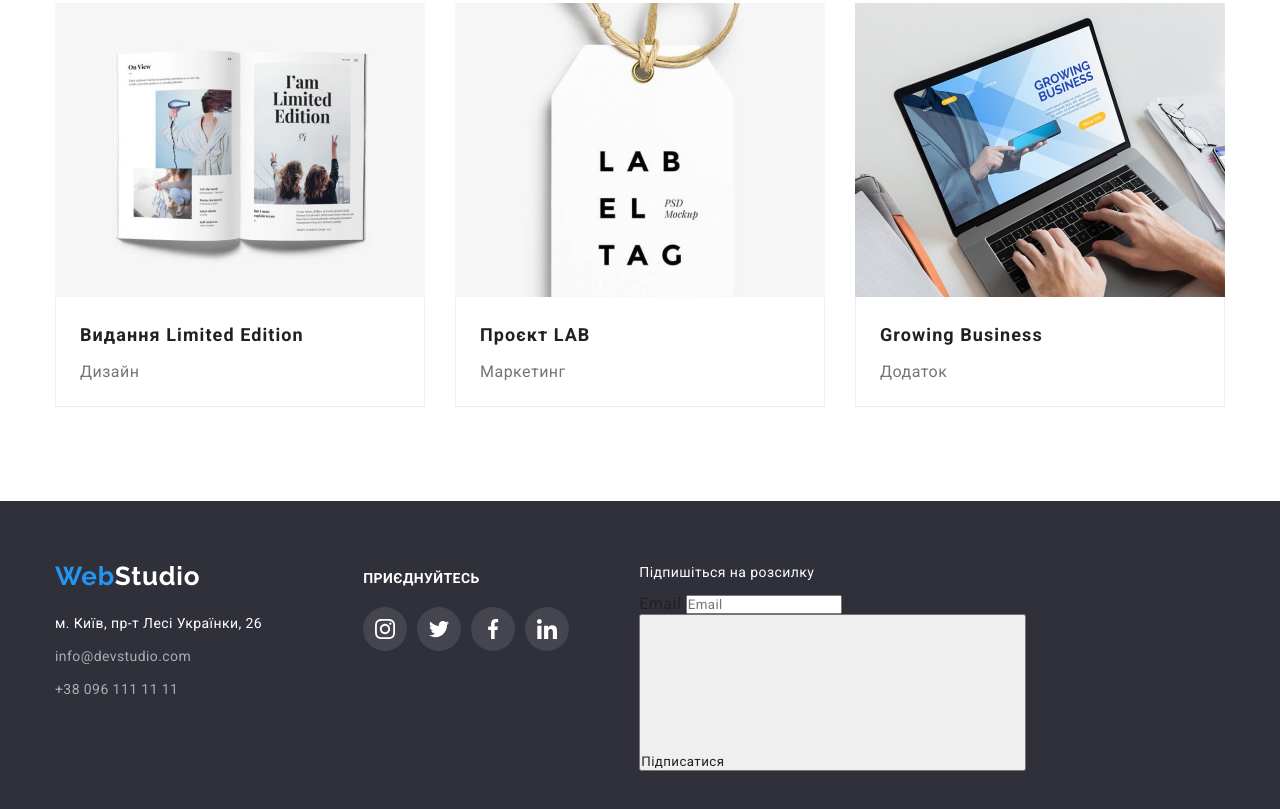
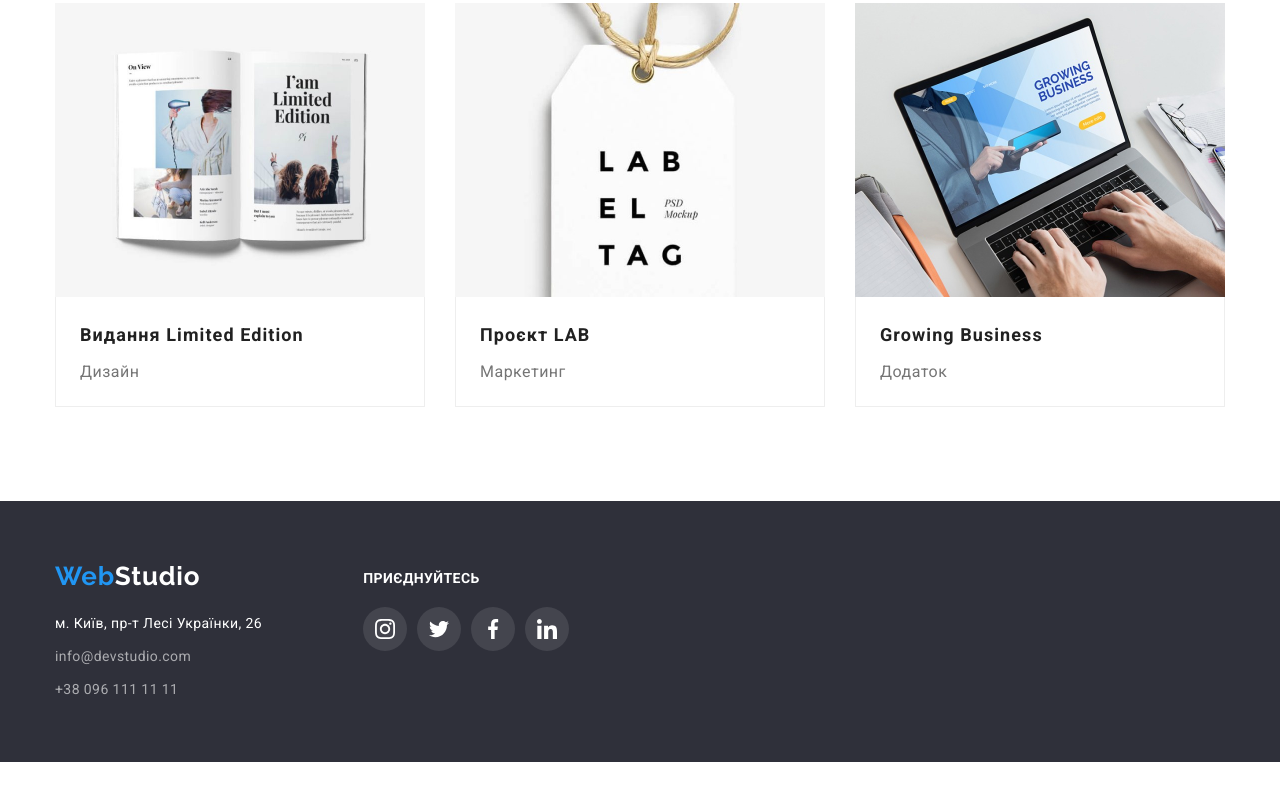
Before and after one commit to korolvv/goit-markup-hw-05, a plain HTML site: page portfolio.html in a window 1280 px wide. Shown: the part 1129-1938 px from the top of the page. After the commit the page ends 1891 px from the top, so only its background shows below. Drawn offline with Linux system fonts and the light colour scheme.

Commit message:
Update portfolio.html

```diff
--- a/portfolio.html
+++ b/portfolio.html
@@ -267,23 +267,6 @@
 						</li>
 					</ul>
 				</li>
-				<li class="subscribe">
-					<p>Підпишіться на розсилку</p>
-					<form action="#">
-						<label for="email">Email</label>
-						<input
-							required
-							type="email"
-							name="email"
-							placeholder="Email"
-						/>
-						<button type="button">
-							Підписатися<svg class="icon-send">
-								<use href="images/svg/icons.svg#icon-send"></use>
-							</svg>
-						</button>
-					</form>
-				</li>
 			</ul>
 		</footer>
 	</body>
```
